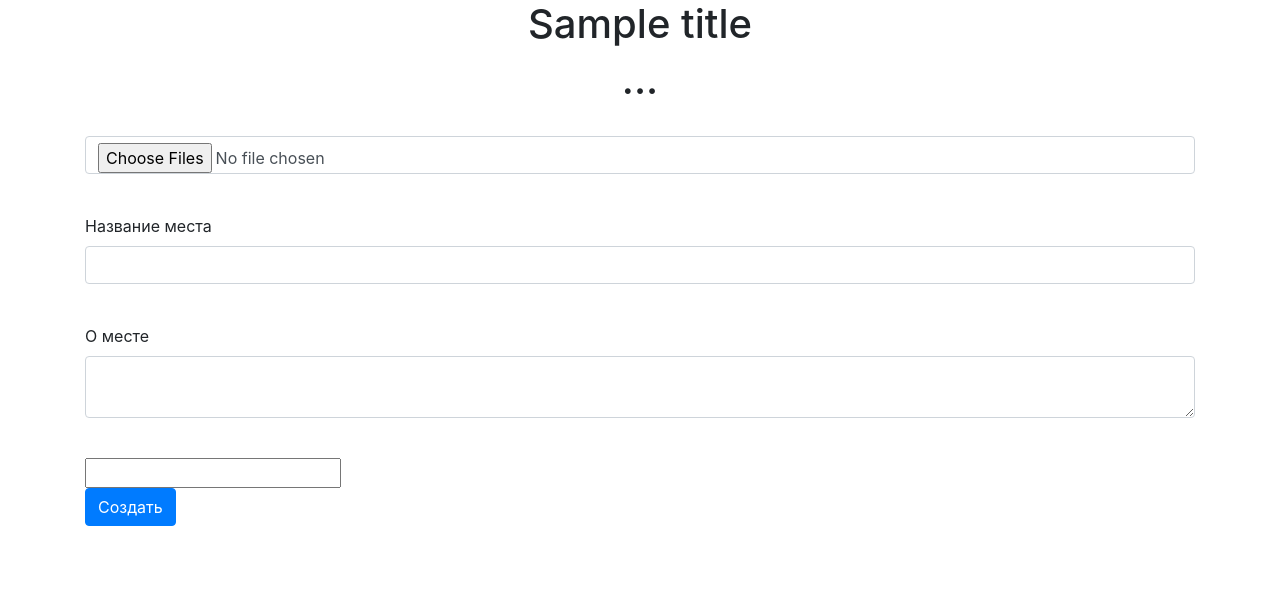
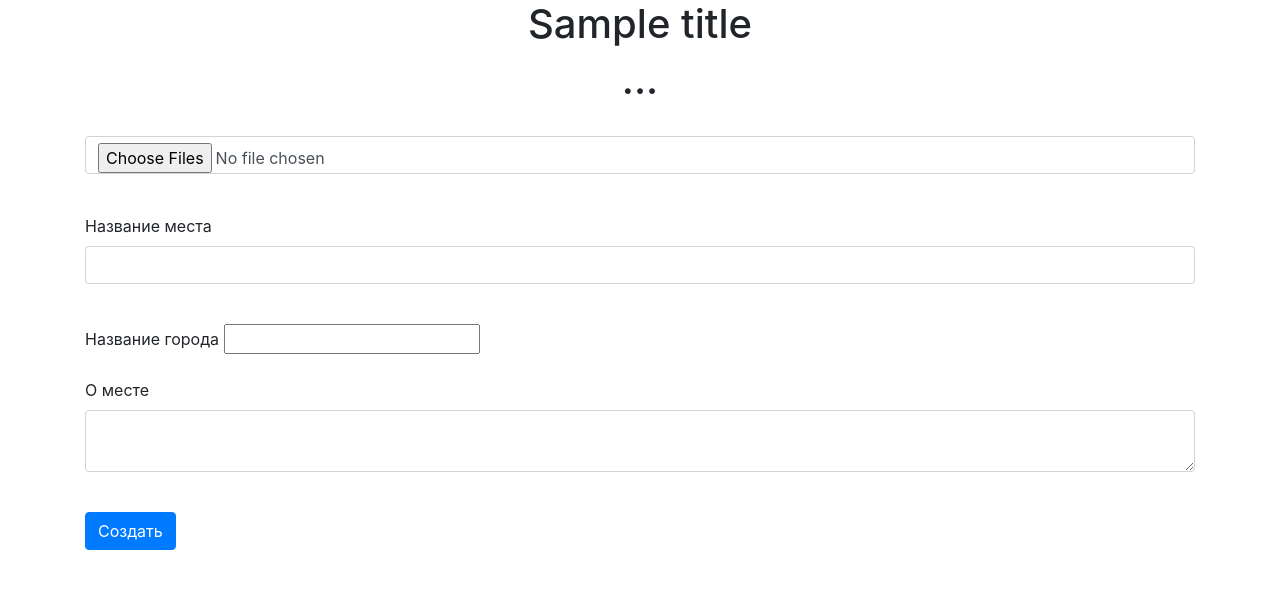
Before and after one commit to igor05max/web, a Flask app: template templates/add_location.html in a window 1280 px wide. Shown: the top 589 px of the page. Run offline with Flask 2, Linux system fonts and the light colour scheme; tables that the repository leaves empty hold one stand-in row (values such as "Sample post"); the template is opened without the code that fills it: values that come from a table or form of the project are taken from there, most other values are stand-ins (such as "Sample title", 1, 10 or a date in 2020); some libraries are stand-ins or nearby versions.

Commit message:
Update add_location.html

```diff
--- a/templates/add_location.html
+++ b/templates/add_location.html
@@ -21,7 +21,16 @@
                 </div>
             {% endfor %}
         </p>
+    <h8>Название города</h8>
+    {{form.city(list="id_datalist")}}
+<datalist id="id_datalist" >
+{% for entry in entries %}
+<option value={{ entry }} itemscope="itemscope">
 
+{% endfor %}
+</datalist>
+    <br>
+    <br>
         <p>
             {{ form.about.label }}<br>
             {{ form.about(class="form-control") }}<br>
@@ -31,13 +40,7 @@
                 </div>
             {% endfor %}
         </p>
-    {{form.city(list="id_datalist")}}
-<datalist id="id_datalist">
-{% for entry in entries %}
-<option value={{ entry }} itemscope="itemscope">
-    <h1> {{ entry }} </h1>
-{% endfor %}
-</datalist>
+
         <p>{{ form.submit(type="submit", class="btn btn-primary") }}</p>
         <div>{{ message }}</div>
 
```
